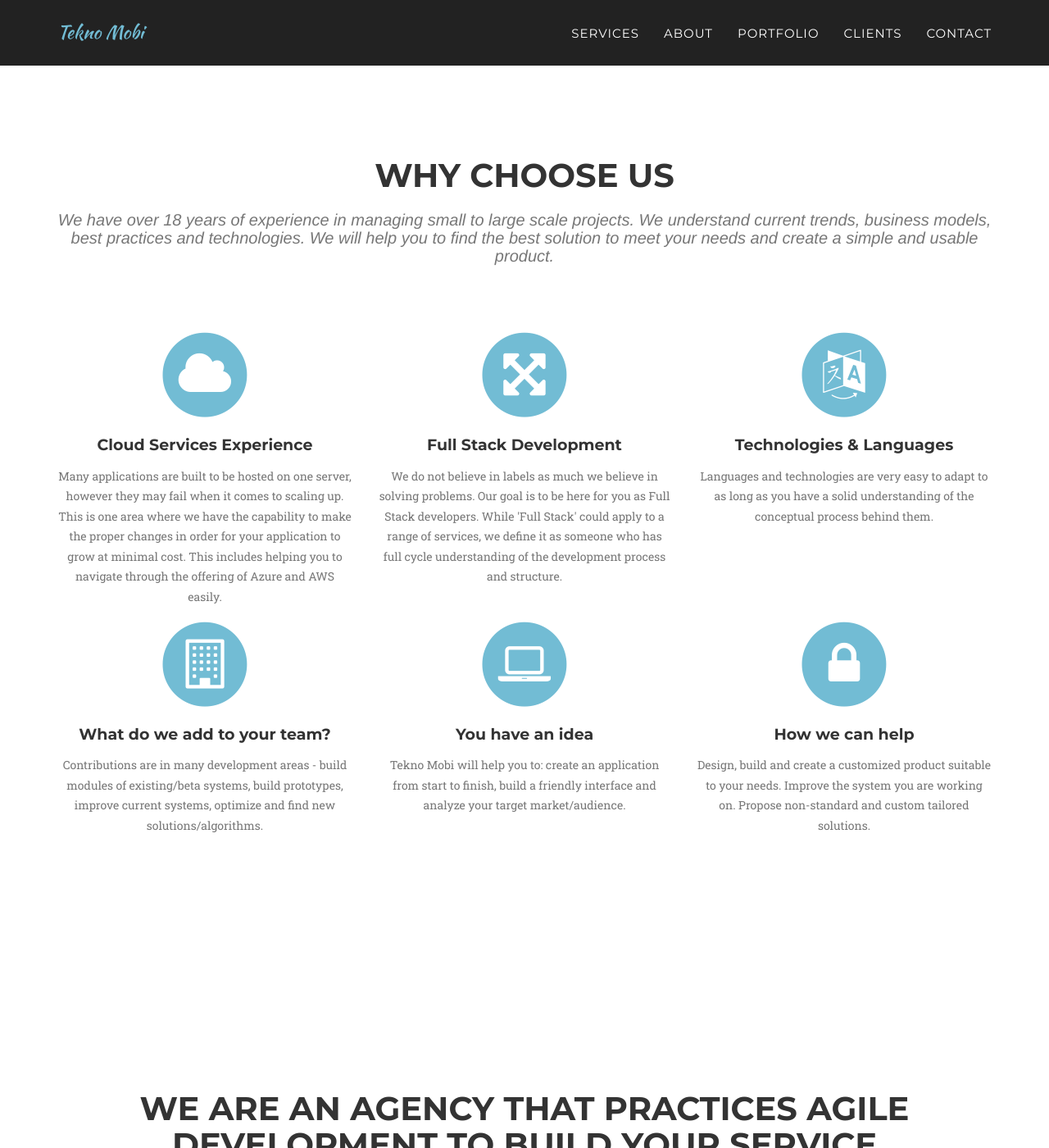
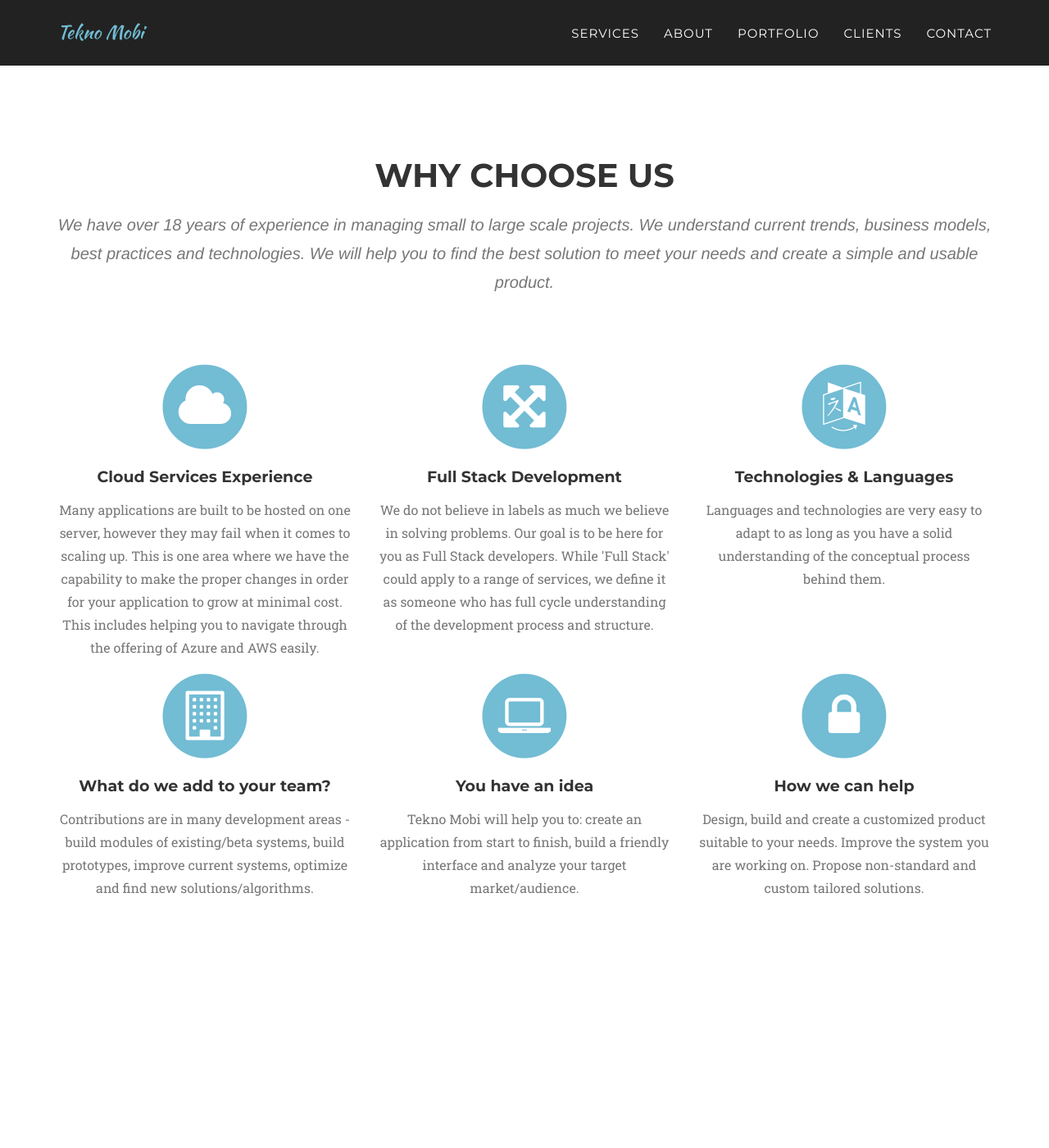
Before and after one commit to lnyousif/teknomobi, a Jekyll site: the page built from index.html, in a window 1280 px wide and 1400 px high, scrolled down 716 px. Shown: the whole window at 82% size. Built offline with Jekyll 4.4.1, drawn with Linux system fonts in a browser that asks for light colours; some web fonts are replaced.

Commit message:
Update look

```diff
--- a/_includes/css/agency.css
+++ b/_includes/css/agency.css
@@ -12,6 +12,7 @@ body {
 
 .text-muted {
     color: #777;
+    font-size: medium;
 }
 
 .text-primary {
@@ -336,6 +337,7 @@ section h3.section-subheading {
     text-transform: none;
     font-family: "Droid Serif","Helvetica Neue",Helvetica,Arial,sans-serif;
     font-size: 20px;
+    line-height: 1.75;
     font-style: italic;
     font-weight: 400;
 }
```
